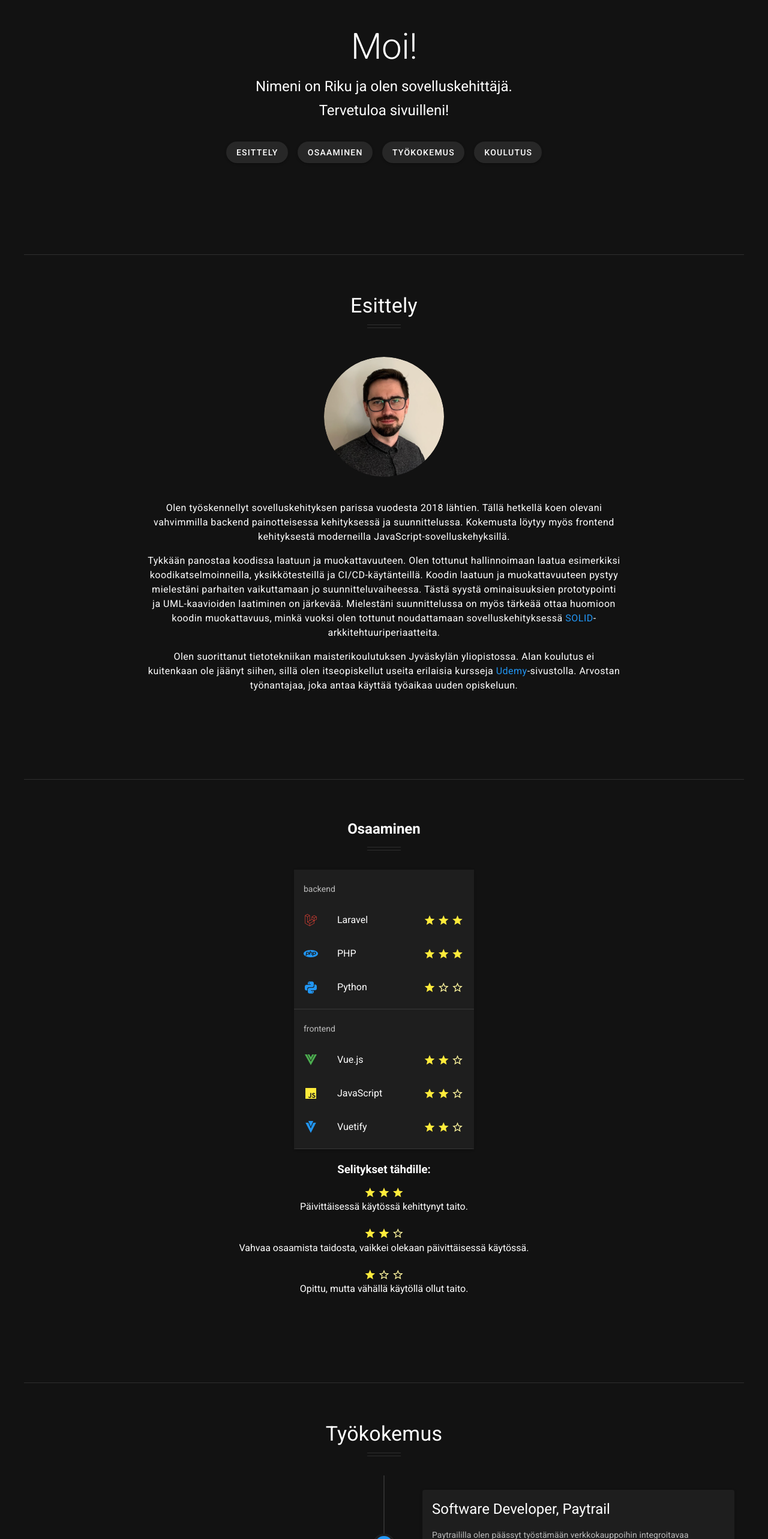
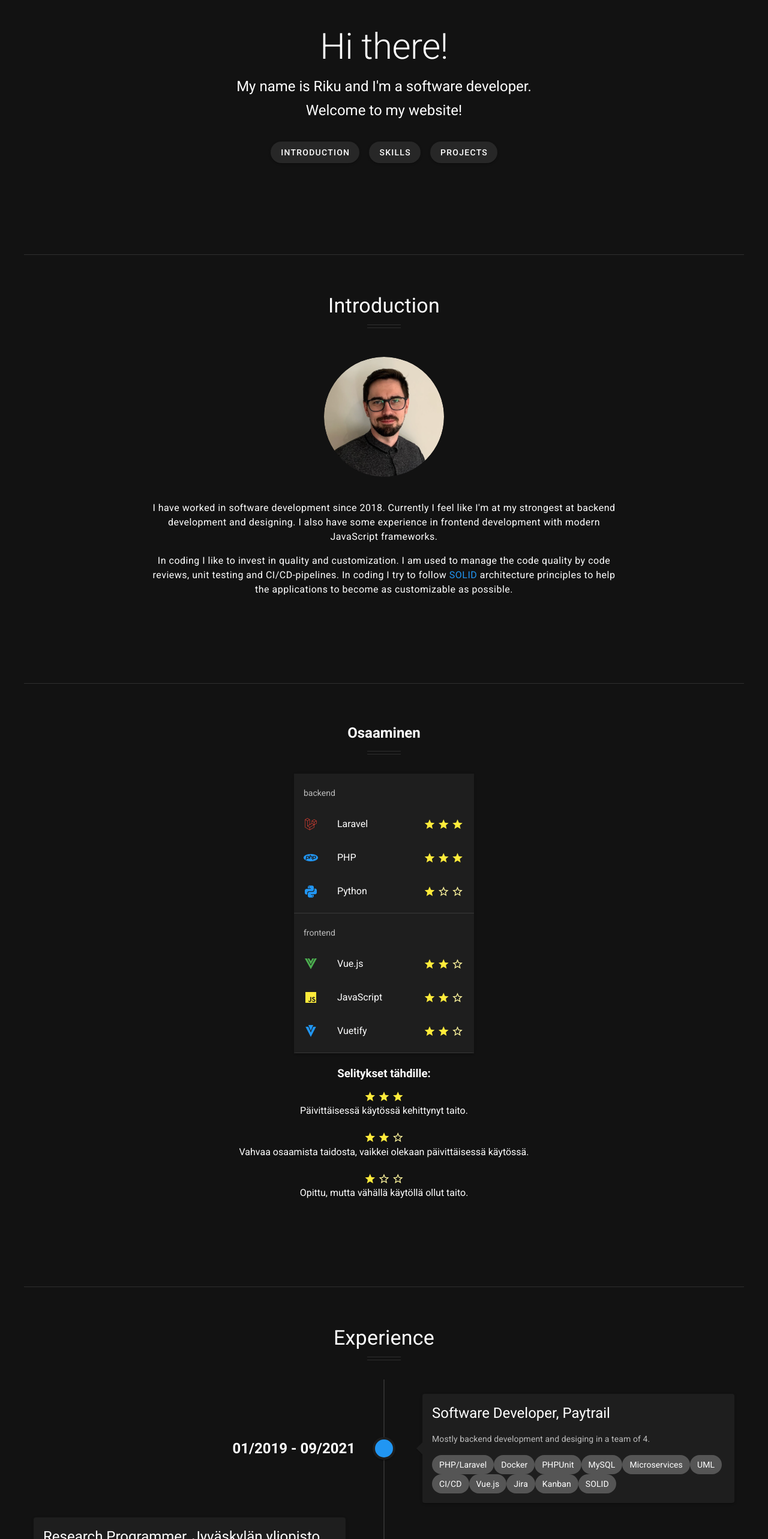
Before and after one commit to RikuKukkaniemi/my-website, a Vue app: page / in a window 1280 px wide. Shown: the part 80-2646 px from the top of the page at 60% size. Built offline with nearby package versions, Linux system fonts and the light colour scheme.

Commit message:
Refactor to english

```diff
--- a/src/components/Experience.vue
+++ b/src/components/Experience.vue
@@ -1,6 +1,6 @@
 <template>
   <div>
-    <p class="text-center my-3 text-h4">Työkokemus</p>
+    <p class="text-center my-3 text-h4">Experience</p>
     <HeaderUnderliner />
     <v-card elevation="0" color="transparent" class="mx-auto" max-width="1500">
       <v-timeline :dense="$vuetify.breakpoint.smAndDown">
@@ -12,11 +12,16 @@
             <v-card-title :class="`headline font-weight-boldt`">{{ job.title }}</v-card-title>
             <v-card-subtitle v-if="$vuetify.breakpoint.smAndDown">{{ job.time }}</v-card-subtitle>
             <v-card-text>
-              <p v-for="(paragraph, p) in job.description" :key="p">{{ paragraph }}</p>
+              <p v-for="(paragraph, index) in job.description" :key="index">{{ paragraph }}</p>
               <p v-if="job.link">
                 {{ job.link.description }}
                 <a :href="job.link.href">{{ job.link.href }}</a>
               </p>
+              <div>
+                <v-chip v-for="(keyword, index) in job.keywords" :key="index">
+                  {{ keyword }}
+                </v-chip>
+              </div>
             </v-card-text>
           </v-card>
         </v-timeline-item>
@@ -35,19 +40,21 @@ export default {
   data: () => ({
     jobs: [
       {
-        time: "01/2019 –",
+        time: "01/2019 - 09/2021",
         title: "Software Developer, Paytrail",
         description: [
-          "Paytraililla olen päässyt työstämään verkkokauppoihin integroitavaa maksupalvelua. Työnkuvaan kuuluu pääsääntöisesti backend painotteista sovelluskehitystä ja -suunnittelua 4-5 hengen tiimeissä. Työtä tehdään laatu edellä, joten hyvät laadunhallintakäytänteet ovat tuttuja.",
+          "Mostly backend development and desiging in a team of 4.",
         ],
+        keywords: ['PHP/Laravel', 'Docker', 'PHPUnit', 'MySQL', 'Microservices', 'UML', 'CI/CD', 'Vue.js', 'Jira', 'Kanban', 'SOLID']
       },
       {
-        time: "01/2018 – 12/2018",
+        time: "01/2018 - 12/2018",
         title: "Research Programmer, Jyväskylän yliopisto",
         description: [
           "Työskentelin projektissa, jossa selvitettiin, miten tekoälyä voitaisiin hyödyntää terveydenhuollossa. Työnkuvaan kuului tekoälyprototyyppien suunnittelua ja ohjelmointia 3-5 hengen tiimeissä.",
           'Projektin tuloksista kirjoitettiin tieteellinen julkaisu "Tekoälypohjaisten teknologioiden testaus prototyyppisovelluksilla". Julkaisussa kerrotaan projektissa käytetyistä tekoälyteknologoista ja esitellään toteutettuja prototyyppejä.',
         ],
+        keywords: ['PHP/Laravel', 'Docker', 'PHPUnit', 'MySQL', 'Microservices', 'UML', 'CI/CD', 'Vue.js', 'Jira', 'Kanban', 'SOLID'],
         link: {
           description: "Linkki julkaisuun: ",
           href: "https://jyx.jyu.fi/handle/123456789/63938",
--- a/src/components/Introduction.vue
+++ b/src/components/Introduction.vue
@@ -1,36 +1,20 @@
 <template>
   <div>
-    <p class="text-center text-h4 my-3">Esittely</p>
+    <p class="text-center text-h4 my-3">Introduction</p>
     <HeaderUnderliner />
-    <v-card
-      elevation="0"
-      color="transparent"
-      class="text-center mx-auto"
-      width="900px"
-    >
-      <v-card-subtitle class="pb-10"
-        ><v-avatar size="200">
-          <img src="../assets/face.png" alt="my picture" /> </v-avatar
-      ></v-card-subtitle>
+    <v-card elevation="0" color="transparent" class="text-center mx-auto" width="900px">
+      <v-card-subtitle class="pb-10">
+        <v-avatar size="200">
+          <img src="../assets/face.png" alt="my picture" />
+        </v-avatar>
+      </v-card-subtitle>
       <v-card-text class="px-14">
-        <div class="text--primary body-1">
-          Olen työskennellyt sovelluskehityksen parissa vuodesta 2018 lähtien. Tällä hetkellä koen olevani vahvimmilla backend painotteisessa kehityksessä ja suunnittelussa. Kokemusta löytyy myös frontend kehityksestä moderneilla JavaScript-sovelluskehyksillä.
-        </div>
+        <div
+          class="text--primary body-1"
+        >I have worked in software development since 2018. Currently I feel like I'm at my strongest at backend development and designing. I also have some experience in frontend development with modern JavaScript frameworks.</div>
         <div class="text--primary mt-4 body-1">
-          Tykkään panostaa koodissa laatuun ja muokattavuuteen. Olen tottunut hallinnoimaan laatua esimerkiksi koodikatselmoinneilla, yksikkötesteillä ja CI/CD-käytänteillä. Koodin laatuun ja muokattavuuteen pystyy mielestäni parhaiten vaikuttamaan jo suunnitteluvaiheessa.
-          Tästä syystä ominaisuuksien prototypointi ja UML-kaavioiden laatiminen on järkevää. Mielestäni suunnittelussa on myös tärkeää ottaa huomioon koodin muokattavuus, minkä vuoksi olen tottunut noudattamaan sovelluskehityksessä <a
-            href="https://en.wikipedia.org/wiki/SOLID"
-            class="text-decoration-none"
-            >SOLID</a
-          >-arkkitehtuuriperiaatteita.
-        </div>
-
-        <div class="text--primary mt-4 body-1">
-          Olen suorittanut tietotekniikan maisterikoulutuksen Jyväskylän
-          yliopistossa. Alan koulutus ei kuitenkaan ole jäänyt siihen, sillä
-          olen itseopiskellut useita erilaisia kursseja
-          <a href="https://www.udemy.com/" class="text-decoration-none">Udemy</a
-          >-sivustolla. Arvostan työnantajaa, joka antaa käyttää työaikaa uuden opiskeluun.
+          In coding I like to invest in quality and customization. I am used to manage the code quality by code reviews, unit testing and CI/CD-pipelines. In coding I try to follow
+          <a href="https://en.wikipedia.org/wiki/SOLID" class="text-decoration-none">SOLID</a> architecture principles to help the applications to become as customizable as possible.
         </div>
       </v-card-text>
     </v-card>
--- a/src/components/Welcome.vue
+++ b/src/components/Welcome.vue
@@ -1,14 +1,13 @@
 <template>
   <v-card elevation="0" color="transparent" class="mx-auto text-center">
-    <v-card-subtitle class="text--primary text-h2">Moi!</v-card-subtitle>
-    <v-card-subtitle class="text--primary text-h5 pa-1">Nimeni on Riku ja olen sovelluskehittäjä.</v-card-subtitle>
-    <v-card-subtitle class="text--primary text-h5 pa-1">Tervetuloa sivuilleni!</v-card-subtitle>
+    <v-card-subtitle class="text--primary text-h2">Hi there!</v-card-subtitle>
+    <v-card-subtitle class="text--primary text-h5 pa-1">My name is Riku and I'm a software developer.</v-card-subtitle>
+    <v-card-subtitle class="text--primary text-h5 pa-1">Welcome to my website!</v-card-subtitle>
     <v-card-text class="mt-6">
       <v-spacer />
-      <MoveButton class="ma-2" text="Esittely" target="#introduction" />
-      <MoveButton class="ma-2" text="Osaaminen" target="#skills" />
-      <MoveButton class="ma-2" text="Työkokemus" target="#experience" />
-      <MoveButton class="ma-2" text="Koulutus" target="#education" />
+      <MoveButton class="ma-2" text="Introduction" target="#introduction" />
+      <MoveButton class="ma-2" text="Skills" target="#skills" />
+      <MoveButton class="ma-2" text="Projects" target="#projects" />
       <v-spacer />
     </v-card-text>
   </v-card>
```
